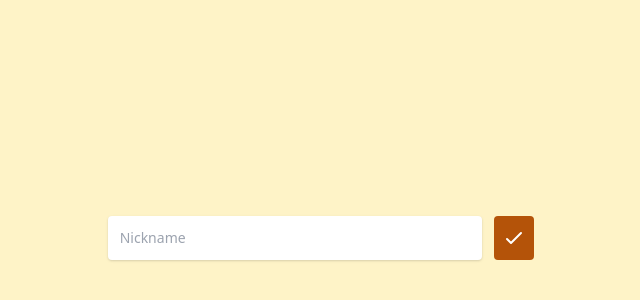
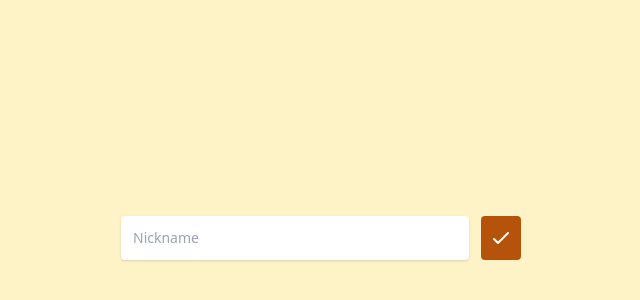
Before and after one commit to ceyhunmelek/multiplayer-tictactoe, a React (Create React App) app in the folder client/: page / in a window 1280 px wide. Shown: the part 162-462 px from the top of the page, without its empty margins (319-959 px from the left). Built offline with nearby package versions, Linux system fonts and the light colour scheme.

Commit message:
Fixed spacing problems about flexbox gap

```diff
--- a/client/src/App.js
+++ b/client/src/App.js
@@ -4,7 +4,7 @@ import Lobby from "./components/Lobby";
 import Game from "./components/Game";
 
 const App = () => {
-  return <div className="flex flex-col h-screen w-100 items-center justify-center">
+  return <div className="flex flex-col h-screen w-100 items-center justify-center p-10">
     <Router>
       <Switch>
         <Route path={"/game/:id"} component={Game} exact/>
--- a/client/src/components/Lobby.jsx
+++ b/client/src/components/Lobby.jsx
@@ -10,8 +10,8 @@ const Lobby = () => {
   useEffect(() => game.id && history.push(`/game/${game.id}`), [game]);
   const [nickInput, setNickInput] = useState("");
   const [roomID, setRoomID] = useState("");
-  return <div className="flex flex-col md:w-1/3 gap-3">
-    <div className="flex gap-3">
+  return <div className="flex flex-col md:w-1/3 space-y-3">
+    <div className="flex space-x-3">
       <input type="text" placeholder="Nickname" disabled={user.nick} value={nickInput} onChange={e => setNickInput(e.target.value)} onKeyDown={e => !user.nick && e.key === "Enter" && setNick(nickInput)}
         className="p-3 placeholder-gray-400 text-gray-700 relative bg-white bg-white rounded text-sm shadow outline-none focus:outline-none focus:shadow-outline flex-auto"
       />
@@ -30,7 +30,7 @@ const Lobby = () => {
           className="bg-yellow-700 rounded p-2 inline-flex items-center justify-center text-white hover:bg-yellow-800 focus:outline-none mt-10">
           Create Room
         </button>
-        <div className="flex gap-3">
+        <div className="flex space-x-3">
           <input type="text" placeholder="Room ID" value={roomID} onChange={e => setRoomID(e.target.value)}
             className="p-3 placeholder-gray-400 text-gray-700 relative bg-white bg-white rounded text-sm shadow outline-none focus:outline-none focus:shadow-outline flex-auto"
           />
```
